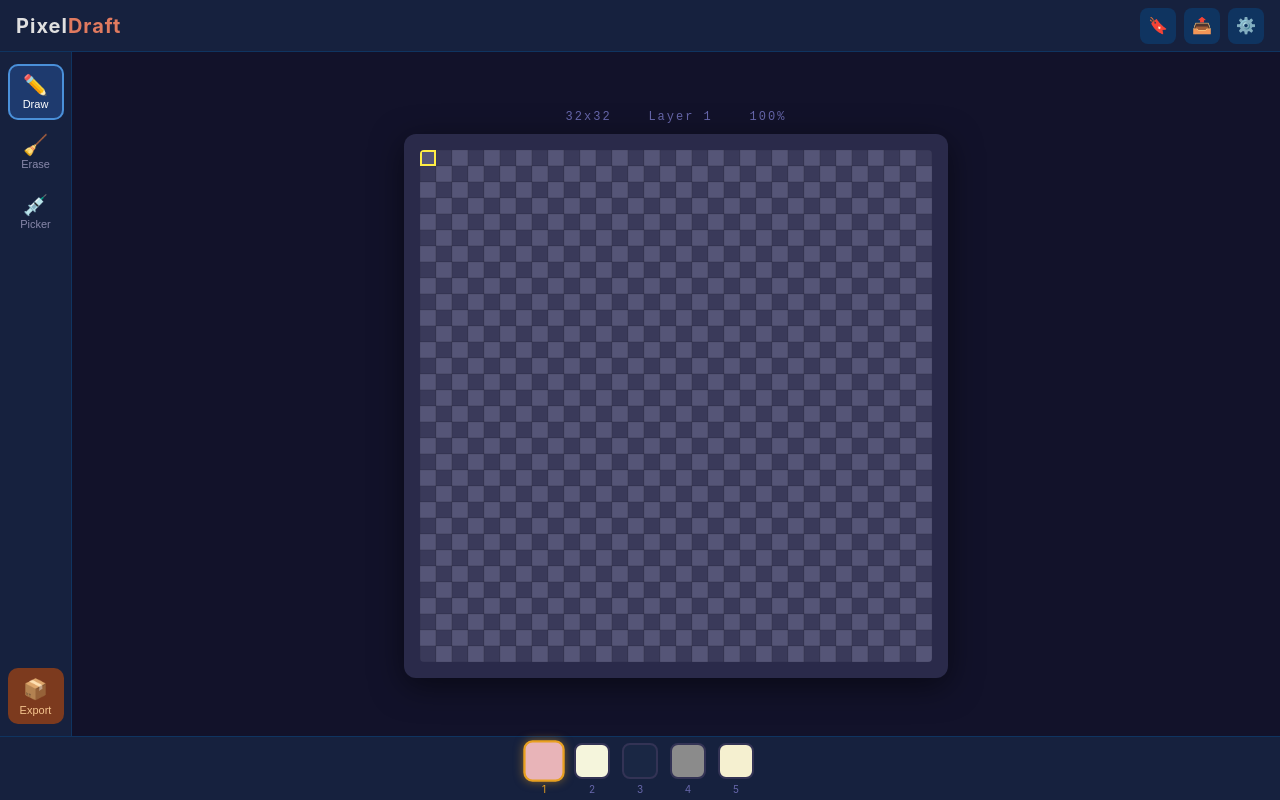
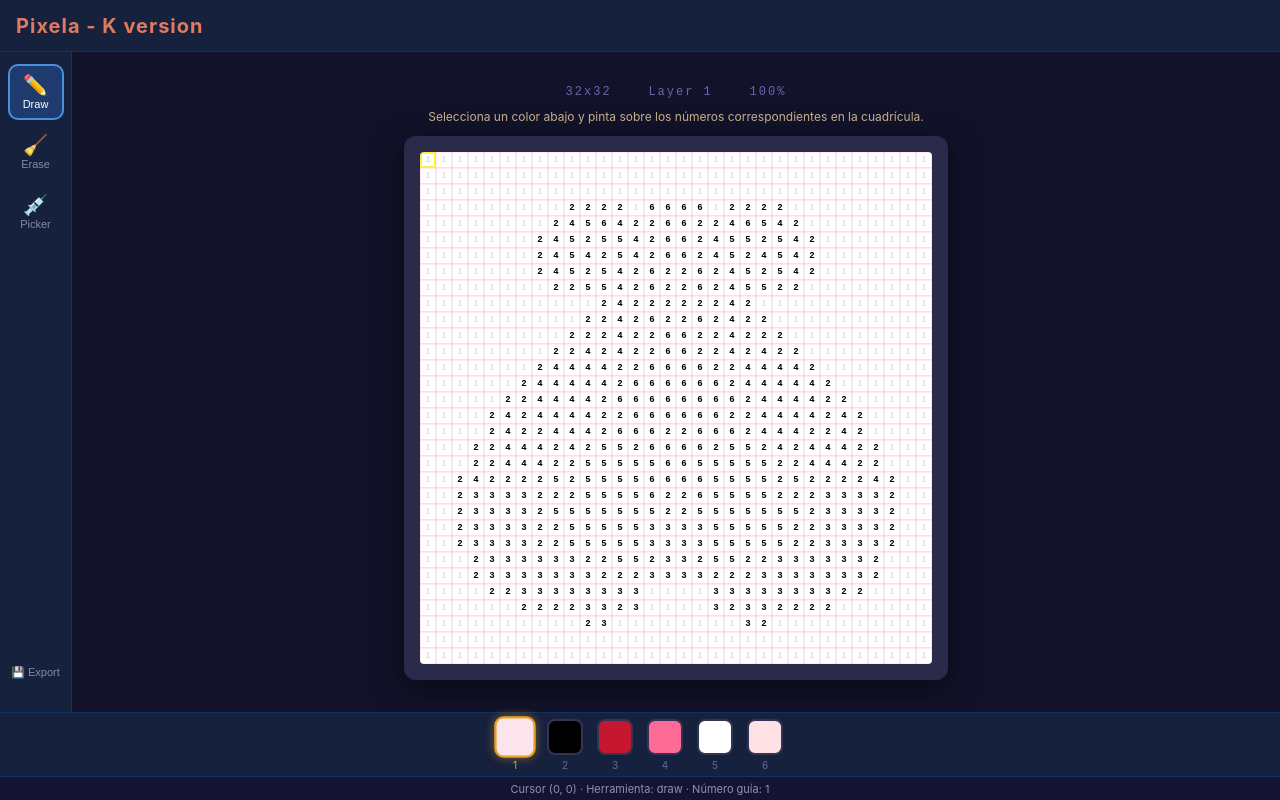
Before and after one commit to Ivan-sk8/pixela, a React (Vite) app: page / in a window 1280 px wide. Built offline with nearby package versions, Linux system fonts and the light colour scheme.

Commit message:
Pixela - Beta

```diff
--- a/src/App.css
+++ b/src/App.css
@@ -156,6 +156,14 @@
   font-family: monospace;
 }
 
+.paint-guide {
+  font-size: 12px;
+  color: #c9b48e;
+  margin-bottom: 12px;
+  max-width: 680px;
+  text-align: center;
+}
+
 .canvas-card {
   background: #2a2a4a;
   border-radius: 12px;
@@ -177,7 +185,7 @@
   display: flex;
   align-items: center;
   justify-content: center;
-  gap: 12px;
+  gap: 14px;
   flex-shrink: 0;
   padding: 0 16px;
 }
@@ -212,3 +220,14 @@
 .palette-slot.active span {
   color: #e8a020;
 }
+
+.status-line {
+  height: 24px;
+  display: flex;
+  align-items: center;
+  justify-content: center;
+  color: #8f8fb8;
+  font-size: 11px;
+  background: #141432;
+  border-top: 1px solid #0f3460;
+}
--- a/src/App.tsx
+++ b/src/App.tsx
@@ -1,4 +1,4 @@
-import React, { useState, useEffect, useCallback, useRef } from 'react'
+import React, { useState, useEffect, useCallback, useRef, useMemo } from 'react'
 import './App.css'
 
 const GRID_SIZE = 32
@@ -7,71 +7,139 @@
 
 type Tool = 'draw' | 'erase' | 'picker'
 
-const INITIAL_PALETTE = ['#E8B4B8', '#F5F5DC', '#1a2744', '#8B8B8B', '#F5F0D0']
+// 1=Fondo Rosa Pastel, 2=Contorno Negro, 3=Rojo, 4=Rosa, 5=Blanco Interior, 6=Piel Pálida
+const INITIAL_PALETTE = ['#FCE4EC', '#000000', '#C61730', '#FF6B97', '#FFFFFF', '#FFE0E5']
 
-function hexToRgba(hex: string): [number, number, number, number] {
-  const r = parseInt(hex.slice(1, 3), 16)
-  const g = parseInt(hex.slice(3, 5), 16)
-  const b = parseInt(hex.slice(5, 7), 16)
-  return [r, g, b, 255]
-}
+// Esta función genera el mapa guía estático (la plantilla)
+function getSolutionMap(): string[] {
+  const grid = new Array<string>(GRID_SIZE * GRID_SIZE).fill('#FCE4EC')
 
-function rgbaToHex(r: number, g: number, b: number): string {
-  return '#' + [r, g, b].map(v => v.toString(16).padStart(2, '0')).join('')
+  const paletteMap: Record<string, string> = {
+    '1': '#FCE4EC',
+    '2': '#000000',
+    '3': '#C61730',
+    '4': '#FF6B97',
+    '5': '#FFFFFF',
+    '6': '#FFE0E5'
+  }
+
+  // Trazado de la mitad izquierda basado en image_5c9c03
+  const leftHalf = [
+    "1111111111111111", // 00
+    "1111111111111111", // 01
+    "1111111111111111", // 02
+    "1111111112222166", // 03
+    "1111111124564226", // 04
+    "1111111245255426", // 05
+    "1111111245425426", // 06
+    "1111111245254262", // 07
+    "1111111122554262", // 08
+    "1111111111124222", // 09
+    "1111111111224262", // 10
+    "1111111112224226", // 11
+    "1111111122424226", // 12
+    "1111111244442266", // 13
+    "1111112444442666", // 14
+    "1111122444426666", // 15
+    "1111242444422666", // 16
+    "1111242244426662", // 17
+    "1112244424255266", // 18
+    "1112244422555556", // 19
+    "1124222252555566", // 20
+    "1123333222555562", // 21
+    "1123333255555552", // 22
+    "1123333225555533", // 23
+    "1123333225555533", // 24
+    "1112333333225523", // 25
+    "1112333333322233", // 26
+    "1111223333333311", // 27
+    "1111112222332311", // 28
+    "1111111111231111", // 29
+    "1111111111111111", // 30
+    "1111111111111111"  // 31
+  ]
+
+  for (let y = 0; y < GRID_SIZE; y++) {
+    const rowLeft = leftHalf[y]
+    const rowRight = rowLeft.split('').reverse().join('')
+    const fullRow = rowLeft + rowRight
+
+    for (let x = 0; x < GRID_SIZE; x++) {
+      const char = fullRow[x]
+      const color = paletteMap[char]
+      if (color) {
+        grid[y * GRID_SIZE + x] = color
+      }
+    }
+  }
+  return grid
 }
 
 function App() {
   const canvasRef = useRef<HTMLCanvasElement>(null)
 
-  // Grid: flat array of rgba tuples or null (transparent)
-  const [pixels, setPixels] = useState<(string | null)[]>(() =>
-    new Array(GRID_SIZE * GRID_SIZE).fill(null)
-  )
+  // Guardamos el mapa objetivo para no recalcularlo
+  const targetMap = useMemo(() => getSolutionMap(), [])
+
+  // El lienzo inicial comienza completamente vacío (null = sin color pintado por el usuario)
+  const [pixels, setPixels] = useState<(string | null)[]>(() => new Array(GRID_SIZE * GRID_SIZE).fill(null))
 
   const [cursor, setCursor] = useState({ x: 0, y: 0 })
   const [tool, setTool] = useState<Tool>('draw')
-  const [palette, setPalette] = useState<string[]>(INITIAL_PALETTE)
+  const [palette] = useState<string[]>(INITIAL_PALETTE)
   const [activeSlot, setActiveSlot] = useState(0)
 
   const activeColor = palette[activeSlot]
+  const activeCellColor = pixels[cursor.y * GRID_SIZE + cursor.x]
 
-  // Draw canvas
   useEffect(() => {
     const canvas = canvasRef.current
     if (!canvas) return
     const ctx = canvas.getContext('2d')!
 
-    // Draw checkerboard + pixels
+    // Limpiamos el lienzo antes de cada render
+    ctx.clearRect(0, 0, CANVAS_PX, CANVAS_PX)
+
     for (let row = 0; row < GRID_SIZE; row++) {
       for (let col = 0; col < GRID_SIZE; col++) {
         const idx = row * GRID_SIZE + col
         const x = col * CELL_SIZE
         const y = row * CELL_SIZE
 
-        const color = pixels[idx]
-        if (!color) {
-          // Checkerboard
-          const light = (row + col) % 2 === 0
-          ctx.fillStyle = light ? '#555577' : '#3a3a5a'
-        } else {
-          ctx.fillStyle = color
-        }
+        const paintedColor = pixels[idx]
+        const solutionColor = targetMap[idx]
+
+        // 1. Pintar fondo: Si el usuario pintó, usa ese color. Si no, blanco puro.
+        ctx.fillStyle = paintedColor ?? '#FFFFFF'
         ctx.fillRect(x, y, CELL_SIZE, CELL_SIZE)
 
-        // Grid lines
-        ctx.strokeStyle = 'rgba(0,0,0,0.2)'
+        // 2. Dibujar cuadrícula
+        ctx.strokeStyle = '#FFB0BF' // Borde rosa claro
         ctx.lineWidth = 0.5
         ctx.strokeRect(x, y, CELL_SIZE, CELL_SIZE)
+
+        // 3. Dibujar el número guía SOLO si la celda no ha sido pintada
+        if (!paintedColor && solutionColor) {
+          const paletteIndex = palette.indexOf(solutionColor)
+          const number = String(paletteIndex + 1)
+
+          // Hacemos el "1" gris clarito para no saturar, y el resto negro nítido
+          ctx.fillStyle = paletteIndex === 0 ? '#E0E0E0' : '#000000'
+          ctx.font = 'bold 9px monospace'
+          ctx.textAlign = 'center'
+          ctx.textBaseline = 'middle'
+          ctx.fillText(number, x + CELL_SIZE / 2, y + CELL_SIZE / 2)
+        }
       }
     }
 
-    // Cursor highlight
+    // Dibujar cursor
     const cx = cursor.x * CELL_SIZE
     const cy = cursor.y * CELL_SIZE
     ctx.strokeStyle = '#ffee44'
     ctx.lineWidth = 2
     ctx.strokeRect(cx + 1, cy + 1, CELL_SIZE - 2, CELL_SIZE - 2)
-  }, [pixels, cursor])
+  }, [pixels, cursor, palette, targetMap])
 
   const executeTool = useCallback(() => {
     const idx = cursor.y * GRID_SIZE + cursor.x
@@ -88,29 +156,35 @@
         return next
       })
     } else if (tool === 'picker') {
-      const color = pixels[idx]
+      const color = pixels[idx] || targetMap[idx] // Permite hacer pick de la solución si no está pintado
       if (color) {
-        setPalette(prev => {
-          const next = [...prev]
-          next[activeSlot] = color
-          return next
-        })
+        const slot = palette.indexOf(color)
+        if (slot >= 0) setActiveSlot(slot)
       }
     }
-  }, [cursor, tool, activeColor, pixels, activeSlot])
+  }, [cursor, tool, activeColor, pixels, targetMap, palette])
 
   useEffect(() => {
     const onKey = (e: KeyboardEvent) => {
       const key = e.key.toLowerCase()
-      if (['w', 'a', 's', 'd', ' '].includes(key)) {
+
+      if (['w', 'a', 's', 'd', ' ', 'arrowup', 'arrowdown', 'arrowleft', 'arrowright'].includes(key)) {
         e.preventDefault()
       }
-      if (key === 'w') setCursor(c => ({ ...c, y: Math.max(0, c.y - 1) }))
-      else if (key === 's') setCursor(c => ({ ...c, y: Math.min(GRID_SIZE - 1, c.y + 1) }))
-      else if (key === 'a') setCursor(c => ({ ...c, x: Math.max(0, c.x - 1) }))
-      else if (key === 'd') setCursor(c => ({ ...c, x: Math.min(GRID_SIZE - 1, c.x + 1) }))
-      else if (key === ' ') executeTool()
+
+      if (key === 'w' || key === 'arrowup') {
+        setCursor(c => ({ ...c, y: Math.max(0, c.y - 1) }))
+      } else if (key === 's' || key === 'arrowdown') {
+        setCursor(c => ({ ...c, y: Math.min(GRID_SIZE - 1, c.y + 1) }))
+      } else if (key === 'a' || key === 'arrowleft') {
+        setCursor(c => ({ ...c, x: Math.max(0, c.x - 1) }))
+      } else if (key === 'd' || key === 'arrowright') {
+        setCursor(c => ({ ...c, x: Math.min(GRID_SIZE - 1, c.x + 1) }))
+      } else if (key === ' ') {
+        executeTool()
+      }
     }
+
     window.addEventListener('keydown', onKey)
     return () => window.removeEventListener('keydown', onKey)
   }, [executeTool])
@@ -119,7 +193,7 @@
     const canvas = canvasRef.current
     if (!canvas) return
     const link = document.createElement('a')
-    link.download = 'pixeldraft.png'
+    link.download = 'plantilla_langostinos.png'
     link.href = canvas.toDataURL('image/png')
     link.click()
   }
@@ -132,21 +206,13 @@
 
   return (
     <div className="studio">
-      {/* Topbar */}
       <div className="topbar">
         <div className="topbar-title">
-          Pixel<span>Draft</span>
-        </div>
-        <div className="topbar-actions">
-          <button className="topbar-btn" title="Save">🔖</button>
-          <button className="topbar-btn" title="Share">📤</button>
-          <button className="topbar-btn" title="Settings">⚙️</button>
+          <span>Pixela - K version</span>
         </div>
       </div>
 
-      {/* Body */}
       <div className="studio-body">
-        {/* Sidebar */}
         <div className="sidebar">
           {tools.map(t => (
             <button
@@ -160,15 +226,16 @@
             </button>
           ))}
           <div className="sidebar-spacer" />
-          <button className="export-btn" onClick={handleExport} title="Export PNG">
-            <span className="tool-icon">📦</span>
-            Export
+          <button className="tool-btn" onClick={handleExport} title="Exportar">
+             💾 Export
           </button>
         </div>
 
-        {/* Main Canvas Area */}
         <div className="main-content">
           <div className="canvas-info">32x32 &nbsp;&nbsp; Layer 1 &nbsp;&nbsp; 100%</div>
+          <div className="paint-guide">
+            Selecciona un color abajo y pinta sobre los números correspondientes en la cuadrícula.
+          </div>
           <div className="canvas-card">
             <canvas
               ref={canvasRef}
@@ -179,7 +246,6 @@
         </div>
       </div>
 
-      {/* Bottom Palette */}
       <div className="palette-bar">
         {palette.map((color, i) => (
           <div
@@ -192,6 +258,9 @@
           </div>
         ))}
       </div>
+      <div className="status-line">
+        Cursor ({cursor.x}, {cursor.y}) · Herramienta: {tool} · Número guía: {targetMap[cursor.y * GRID_SIZE + cursor.x] ? palette.indexOf(targetMap[cursor.y * GRID_SIZE + cursor.x]) + 1 : 'Vacío'}
+      </div>
     </div>
   )
 }
```
